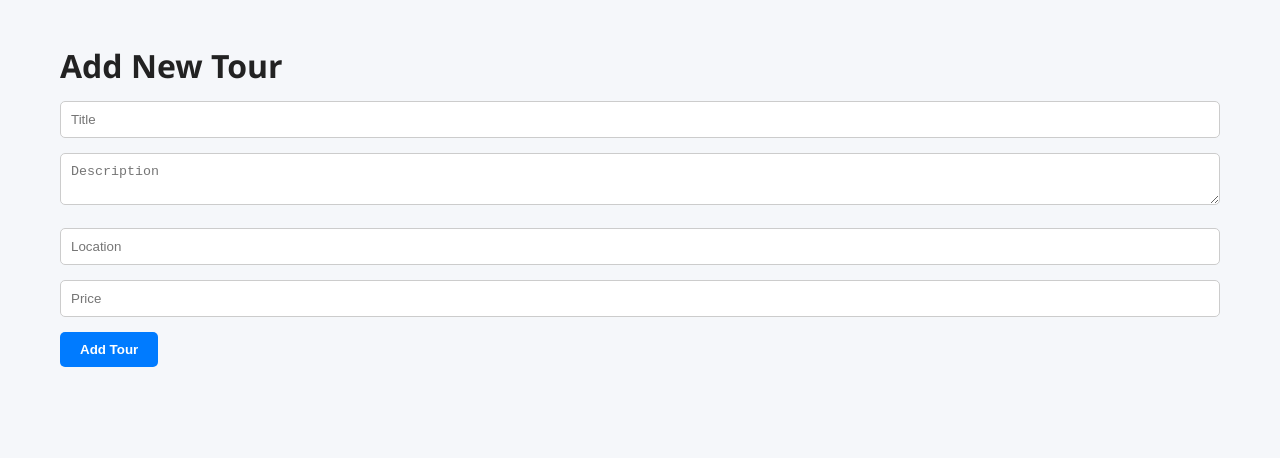
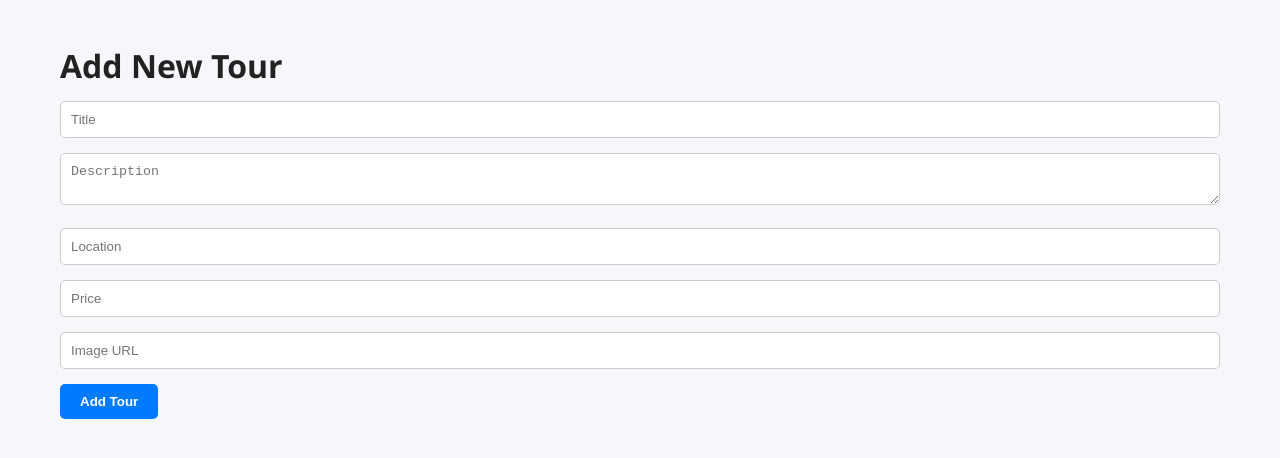
Before and after one commit to mayank-hassija/tourism-website, a React (Vite) app in the folder frontend/: page /add-tour in a window 1280 px wide. Shown: the top 458 px of the page. Built offline with nearby package versions, Linux system fonts and the light colour scheme; no server answers.

Commit message:
Update AddTourPage.jsx

```diff
--- a/frontend/src/pages/AddTourPage.jsx
+++ b/frontend/src/pages/AddTourPage.jsx
@@ -31,6 +31,7 @@ function AddTourPage() {
         <textarea name="description" placeholder="Description" value={tour.description} onChange={handleChange} required />
         <input type="text" name="location" placeholder="Location" value={tour.location} onChange={handleChange} required />
         <input type="number" name="price" placeholder="Price" value={tour.price} onChange={handleChange} required />
+        <input type="text" name="image" placeholder="Image URL" value={tour.image} onChange={handleChange}/>
         <button type="submit">Add Tour</button>
       </form>
     </div>
```
